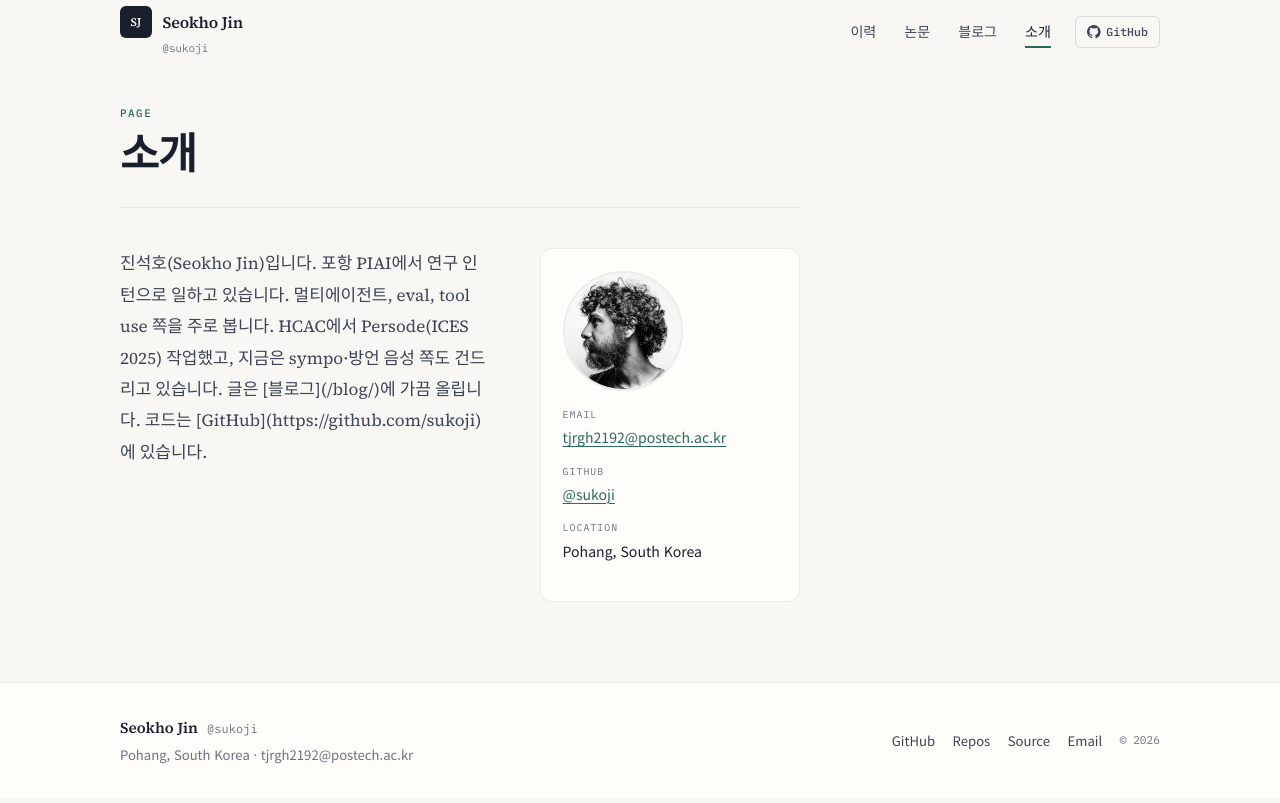
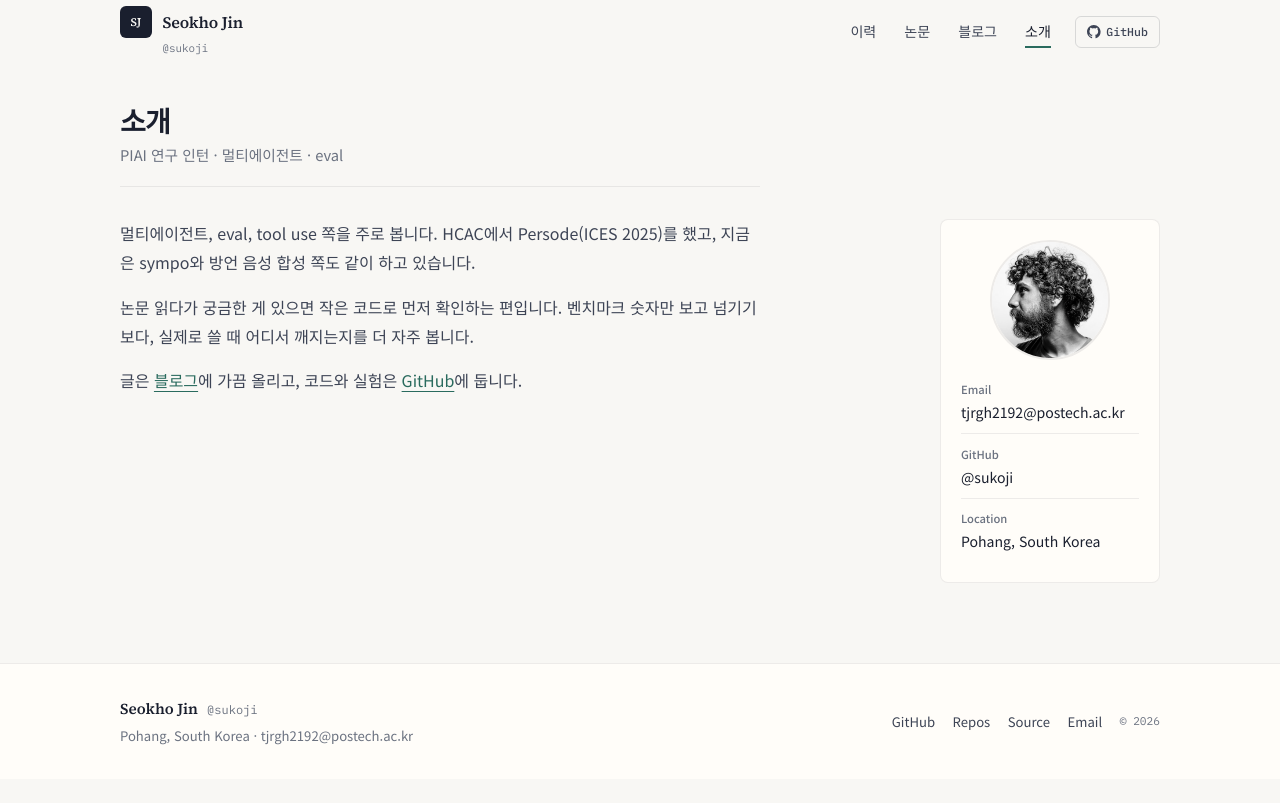
Before and after one commit to sukoji/sukoji.github.io, a Jekyll site: the page built from about.md, in a window 1280 px wide. Shown: the top 803 px of the page. Built offline with Jekyll 4.4.1, drawn with Linux system fonts in a browser that asks for light colours.

Commit message:
Fix About page layout and typography.
Use a dedicated about layout so markdown renders as proper paragraphs, widen the reading column, and clean up the contact sidebar.

Co-authored-by: Cursor <cursoragent@cursor.com>

```diff
--- /dev/null
+++ b/_layouts/about.html
@@ -0,0 +1,35 @@
+---
+layout: default
+---
+<article class="page page-about">
+  <header class="page-header reveal">
+    <h1>{{ page.title }}</h1>
+    {% if page.lead %}
+    <p class="about-lead">{{ page.lead }}</p>
+    {% endif %}
+  </header>
+
+  <div class="about-layout reveal">
+    <div class="about-main prose">
+      {{ content }}
+    </div>
+
+    <aside class="about-sidebar">
+      <img src="{{ site.author.avatar | relative_url }}" alt="{{ site.author.name }}" width="120" height="120">
+      <dl class="about-contact">
+        <div class="about-contact-row">
+          <dt>Email</dt>
+          <dd><a href="mailto:{{ site.author.email }}">{{ site.author.email }}</a></dd>
+        </div>
+        <div class="about-contact-row">
+          <dt>GitHub</dt>
+          <dd><a href="{{ site.author.github }}" target="_blank" rel="noopener noreferrer me">@{{ site.author.handle }}</a></dd>
+        </div>
+        <div class="about-contact-row">
+          <dt>Location</dt>
+          <dd>{{ site.author.location }}</dd>
+        </div>
+      </dl>
+    </aside>
+  </div>
+</article>
--- a/about.md
+++ b/about.md
@@ -1,29 +1,12 @@
 ---
-layout: page
+layout: about
 title: 소개
 permalink: /about/
+lead: PIAI 연구 인턴 · 멀티에이전트 · eval
 ---
 
-<div class="about-grid">
-<div class="prose">
+멀티에이전트, eval, tool use 쪽을 주로 봅니다. HCAC에서 Persode(ICES 2025)를 했고, 지금은 sympo와 방언 음성 합성 쪽도 같이 하고 있습니다.
 
-진석호(Seokho Jin)입니다. 포항 PIAI에서 연구 인턴으로 일하고 있습니다.
+논문 읽다가 궁금한 게 있으면 작은 코드로 먼저 확인하는 편입니다. 벤치마크 숫자만 보고 넘기기보다, 실제로 쓸 때 어디서 깨지는지를 더 자주 봅니다.
 
-멀티에이전트, eval, tool use 쪽을 주로 봅니다. HCAC에서 Persode(ICES 2025) 작업했고, 지금은 sympo·방언 음성 쪽도 건드리고 있습니다.
-
-글은 [블로그]({{ '/blog/' | relative_url }})에 가끔 올립니다. 코드는 [GitHub]({{ site.author.github }})에 있습니다.
-
-</div>
-
-<aside class="about-sidebar">
-  <img src="{{ site.author.avatar | relative_url }}" alt="{{ site.author.name }}">
-  <dl>
-    <dt>Email</dt>
-    <dd><a href="mailto:{{ site.author.email }}">{{ site.author.email }}</a></dd>
-    <dt>GitHub</dt>
-    <dd><a href="{{ site.author.github }}" target="_blank" rel="noopener noreferrer me">@{{ site.author.handle }}</a></dd>
-    <dt>Location</dt>
-    <dd>{{ site.author.location }}</dd>
-  </dl>
-</aside>
-</div>
+글은 [블로그]({{ '/blog/' | relative_url }})에 가끔 올리고, 코드와 실험은 [GitHub]({{ site.author.github }})에 둡니다.
--- a/assets/css/main.css
+++ b/assets/css/main.css
@@ -1001,60 +1001,114 @@ img { max-width: 100%; height: auto; display: block; }
   border-color: var(--theme);
 }
 
-/* ── About sidebar ── */
-.about-grid {
+/* ── About page ── */
+.page-about .page-header {
+  max-width: 40rem;
+  margin-bottom: 2rem;
+  padding-bottom: 1.25rem;
+  border-bottom: 1px solid var(--border);
+}
+
+.page-about .page-header h1 {
+  font-family: var(--font-sans);
+  font-size: 1.75rem;
+  font-weight: 600;
+  margin: 0;
+}
+
+.about-lead {
+  margin: 0.5rem 0 0;
+  font-size: 0.92rem;
+  color: var(--ink-muted);
+  line-height: 1.5;
+}
+
+.about-layout {
   display: grid;
-  grid-template-columns: 1fr 260px;
-  gap: 3rem;
+  grid-template-columns: minmax(0, 1fr) 220px;
+  gap: 3.5rem;
   align-items: start;
+}
+
+.page-about .page-content {
+  max-width: none;
+}
+
+.about-main.prose {
+  max-width: 40rem;
+  font-family: var(--font-sans);
+  font-size: 1rem;
+  line-height: 1.8;
+  color: var(--ink-soft);
+}
+
+.about-main.prose p {
+  margin: 0 0 1rem;
+}
+
+.about-main.prose p:last-child {
+  margin-bottom: 0;
 }
 
 .about-sidebar {
   position: sticky;
   top: calc(var(--header-h) + 1.5rem);
+  padding: 1.25rem;
   background: var(--bg-elevated);
   border: 1px solid var(--border);
-  border-radius: var(--radius);
-  padding: 1.35rem;
+  border-radius: var(--radius-sm);
+  text-align: center;
 }
-
-.sidebar-avatar-link {
-  display: block;
-  width: fit-content;
-  margin: 0 auto 1rem;
-  border-radius: 50%;
-  overflow: hidden;
-  transition: transform 0.4s var(--ease-out);
-}
-
-.sidebar-avatar-link:hover { transform: scale(1.02); }
 
 .about-sidebar img {
   display: block;
   width: 120px;
   height: 120px;
+  margin: 0 auto 1.25rem;
   object-fit: cover;
   border-radius: 50%;
   border: 2px solid var(--border);
 }
 
-.about-sidebar dt {
-  font-family: var(--font-mono);
-  font-size: 0.62rem;
-  text-transform: uppercase;
-  letter-spacing: 0.1em;
-  color: var(--ink-muted);
-  margin-top: 0.85rem;
+.about-contact {
+  margin: 0;
+  text-align: left;
 }
 
-.about-sidebar dt:first-of-type { margin-top: 0; }
-
-.about-sidebar dd {
-  margin: 0.15rem 0 0;
-  font-size: 0.88rem;
+.about-contact-row {
+  padding: 0.65rem 0;
+  border-top: 1px solid var(--border);
 }
 
-.about-sidebar a { word-break: break-all; }
+.about-contact-row:first-child {
+  border-top: none;
+  padding-top: 0;
+}
+
+.about-contact dt {
+  font-size: 0.7rem;
+  font-weight: 500;
+  color: var(--ink-muted);
+  margin: 0 0 0.2rem;
+}
+
+.about-contact dd {
+  margin: 0;
+  font-size: 0.88rem;
+  line-height: 1.45;
+  word-break: keep-all;
+  overflow-wrap: anywhere;
+}
+
+.about-contact a {
+  color: var(--ink);
+  text-decoration: none;
+}
+
+.about-contact a:hover {
+  color: var(--theme);
+  text-decoration: underline;
+}
 
 /* ── Earlier list ── */
 .earlier-list {
@@ -1213,6 +1267,28 @@ th {
 
 /* ── Responsive ── */
 @media (max-width: 860px) {
+  .about-layout {
+    grid-template-columns: 1fr;
+    gap: 2rem;
+  }
+
+  .about-sidebar {
+    position: static;
+    display: grid;
+    grid-template-columns: 120px 1fr;
+    gap: 1.25rem;
+    text-align: left;
+    align-items: center;
+  }
+
+  .about-sidebar img {
+    margin: 0;
+  }
+
+  .about-contact {
+    align-self: center;
+  }
+
   .hero {
     grid-template-columns: 1fr;
     gap: 2rem;
@@ -1236,12 +1312,7 @@ th {
 
   .hero-bio { margin-inline: auto; }
 
-  .hero-actions,
-  .social-links { justify-content: center; }
-
-  .about-grid { grid-template-columns: 1fr; }
-
-  .about-sidebar { position: static; order: -1; }
+  .hero-actions { justify-content: center; }
 }
 
 @media (max-width: 680px) {
```
